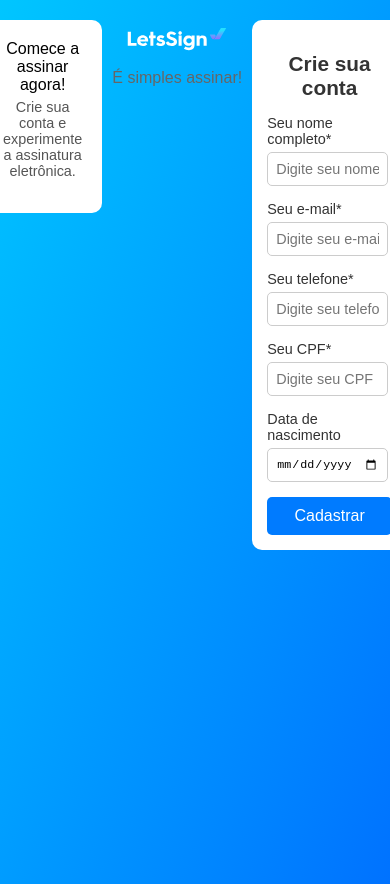
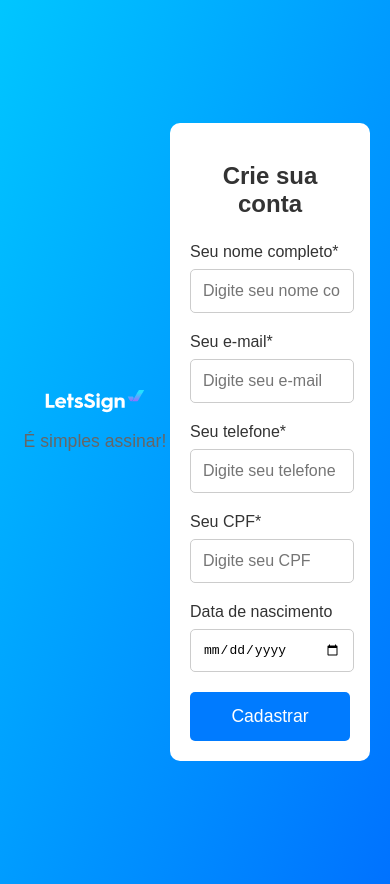
Before and after one commit to amarian7/pagina-cadastro-letssign-novo, a plain HTML site: page index.html in a window 390 px wide. Drawn offline with Linux system fonts and the light colour scheme.

Commit message:
REMODELA LAYOUT PARA PADRÃO MOBILE SIMPLIFICADO

```diff
--- a/index.html
+++ b/index.html
@@ -9,11 +9,6 @@
 </head>
 
 <body>
-
-    <div class="top-bar">
-        Comece a assinar agora!
-        <p>Crie sua conta e experimente a assinatura eletrônica.</p>
-    </div>
 
     <div class="logo-container">
         <img src="assets/check-icon.svg" alt="LetsSign" class="logo">
--- a/style.css
+++ b/style.css
@@ -6,31 +6,16 @@ body {
     justify-content: center;
     align-items: center;
     min-height: 100vh;
-}
-
-.top-bar {
-    background-color: white;
-    padding: 20px;
-    border-radius: 10px;
-    text-align: center;
-    margin-bottom: 20px;
-    width: 80%;
-    max-width: 500px;
-}
-
-.top-bar p {
-    margin-top: 5px;
-    font-size: 0.9em;
-    color: #555;
+    padding: 20px; /* Adiciona um pouco de padding geral para telas pequenas */
 }
 
 .logo-container {
     text-align: center;
-    margin-bottom: 20px;
+    margin-bottom: 30px;
 }
 
 .logo {
-    width: 200px;
+    width: 150px; /* Logo menor e mais centralizado */
     height: auto;
 }
 
@@ -39,37 +24,38 @@ body {
     color: #666;
     text-align: center;
     margin-top: 10px;
+    margin-bottom: 20px; /* Espaçamento abaixo do slogan */
 }
 
 .form-container {
     background-color: white;
     padding: 20px;
     border-radius: 10px;
-    width: 80%;
-    max-width: 500px;
+    width: 90%; /* Ocupa mais largura em telas menores */
+    max-width: 400px; /* Largura máxima para não ficar muito esticado em telas maiores */
 }
 
 .form-container h2 {
     text-align: center;
-    margin-bottom: 20px;
+    margin-bottom: 25px;
     color: #333;
     font-size: 1.5em;
 }
 
 .form-group {
-    margin-bottom: 15px;
+    margin-bottom: 20px; /* Mais espaçamento entre os campos */
 }
 
 .form-group label {
     display: block;
-    margin-bottom: 5px;
+    margin-bottom: 8px;
     color: #333;
     font-size: 1em;
 }
 
 .form-group input {
     width: calc(100% - 22px);
-    padding: 10px;
+    padding: 12px;
     border: 1px solid #ccc;
     border-radius: 5px;
     font-size: 1em;
@@ -78,81 +64,35 @@ body {
 button {
     background-color: #007bff;
     color: white;
-    padding: 12px 15px;
+    padding: 14px 20px;
     border: none;
     border-radius: 5px;
     cursor: pointer;
     width: 100%;
     font-size: 1.1em;
+    text-align: center; /* Garante que o texto fique centralizado */
 }
 
 button:hover {
     background-color: #0056b3;
 }
 
-@media (max-width: 600px) {
+/* Media Queries para telas maiores (desktop) */
+@media (min-width: 601px) {
     body {
-        align-items: flex-start;
-        padding-top: 20px;
-        padding-bottom: 20px;
+        padding: 0; /* Remove o padding extra em desktop */
     }
 
-    .top-bar {
-        width: 95%;
-        max-width: none;
-        margin-bottom: 15px;
-        font-size: 1em;
-    }
-
-    .logo-container {
-        margin-bottom: 15px;
+    .form-container {
+        width: 80%;
+        max-width: 500px; /* Mantém a largura máxima para desktop */
     }
 
     .logo {
-        width: 150px;
-    }
-
-    .slogan {
-        font-size: 1em;
-    }
-
-    .form-container {
-        width: 95%;
-        max-width: none;
-        padding: 15px;
-        margin-bottom: 20px;
-    }
-
-    .form-container h2 {
-        font-size: 1.3em;
-        margin-bottom: 15px;
-    }
-
-    .form-group label {
-        font-size: 0.9em;
-    }
-
-    .form-group input {
-        font-size: 0.9em;
-        padding: 8px;
-    }
-
-    button {
-        font-size: 1em;
-        padding: 10px 15px;
-    }
-}
-
-@media (min-width: 601px) and (max-width: 992px) {
-    .logo {
-        width: 250px;
+        width: 200px; /* Logo um pouco maior em desktop */
     }
 
     .slogan {
         font-size: 1.2em;
     }
-
-    .form-container {
-        width: 90%;
-    }
 }
```
